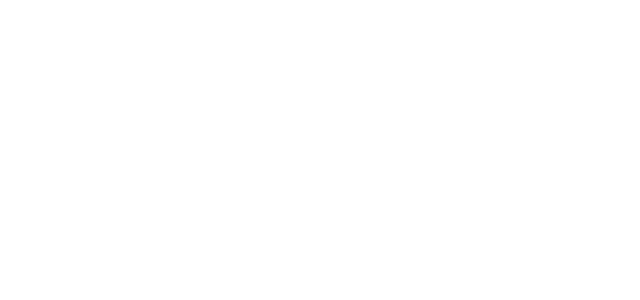
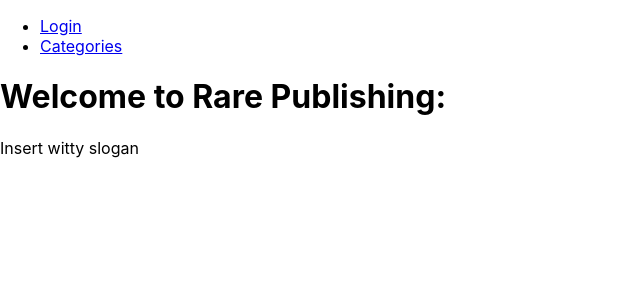
Before and after one commit to NSS-Day-Cohort-68/rare-client-rare-team-1, a React (Create React App) app: page / in a window 1280 px wide. Before the commit this address had no page. Shown: the top 300 px of the page, without its empty margins (0-640 px from the left). Built offline with nearby package versions, Linux system fonts and the light colour scheme.

Commit message:
Created NavBar,  built out ApplicationViews, App and Welcome and created Categories to be built out.

```diff
--- a/src/App.js
+++ b/src/App.js
@@ -1,11 +1,22 @@
 import "./App.css"
 import { Routes, Route } from "react-router-dom"
 import { Login } from "./components/auth/Login"
+import { Authorized } from "./views/Authorized"
+import { ApplicationViews } from "./views/ApplicationViews"
+import { Navbar } from "./navbar/Navbar"
 
 export const App = () => {
   return (
+    <>
+    <Navbar />
     <Routes>
       <Route path="/login" element={<Login />} />
-    </Routes>
-  )
-}
+
+      <Route path="/" element={
+        <Authorized>
+          <ApplicationViews />
+        </Authorized>
+      } />
+    </Routes> </>
+  );
+};
--- /dev/null
+++ b/src/components/categories/Categories.js
@@ -0,0 +1,5 @@
+
+
+export const Categories = () => {
+    return <div>Categories</div>
+}
--- /dev/null
+++ b/src/components/welcome/Welcome.js
@@ -0,0 +1,12 @@
+import "./Welcome.css"
+
+export const Welcome = () => {
+   return (
+    <div className="welcome-container">
+        <h1>
+            <span>Welcome to Rare Publishing:</span>
+        </h1>
+        <div>Insert witty slogan</div>
+        </div>
+   )
+}
--- /dev/null
+++ b/src/navbar/Navbar.js
@@ -0,0 +1,15 @@
+import { Link } from "react-router-dom"
+import "./Navbar.css"
+
+export const Navbar = () => {
+    return (
+        <ul className="navbar">
+            <li className="navbar-item">
+                <Link to="/login">Login</Link>
+            </li>
+            <li className="navbar-item">
+                <Link to="/categories">Categories</Link>
+            </li>
+        </ul>
+    )
+}
--- /dev/null
+++ b/src/views/ApplicationViews.js
@@ -0,0 +1,22 @@
+import { useState } from "react"
+import { Outlet, Route, Routes } from "react-router-dom"
+import { Categories } from "../components/categories/Categories";
+import { Welcome } from "../components/welcome/Welcome";
+
+export const ApplicationViews = () => {
+    const [currentUser, setCurrentUser] = useState({});
+
+    return (
+        <Routes>
+            <Route path="/"
+                element={
+                    <>
+                        <Outlet />
+                    </>
+                }>
+                <Route index element={<Welcome />} />
+                <Route path="categories" element={<Categories />} />
+            </Route>
+        </Routes>
+    );
+};
--- /dev/null
+++ b/src/views/Authorized.js
@@ -0,0 +1,5 @@
+import { Navigate, useLocation } from "react-router-dom"
+
+export const Authorized = ({ children }) => {
+    return children;
+  }
```
Also changed, not shown: src/components/categories/Categories.css (added), src/components/welcome/Welcome.css (added), src/navbar/Navbar.css (added).
